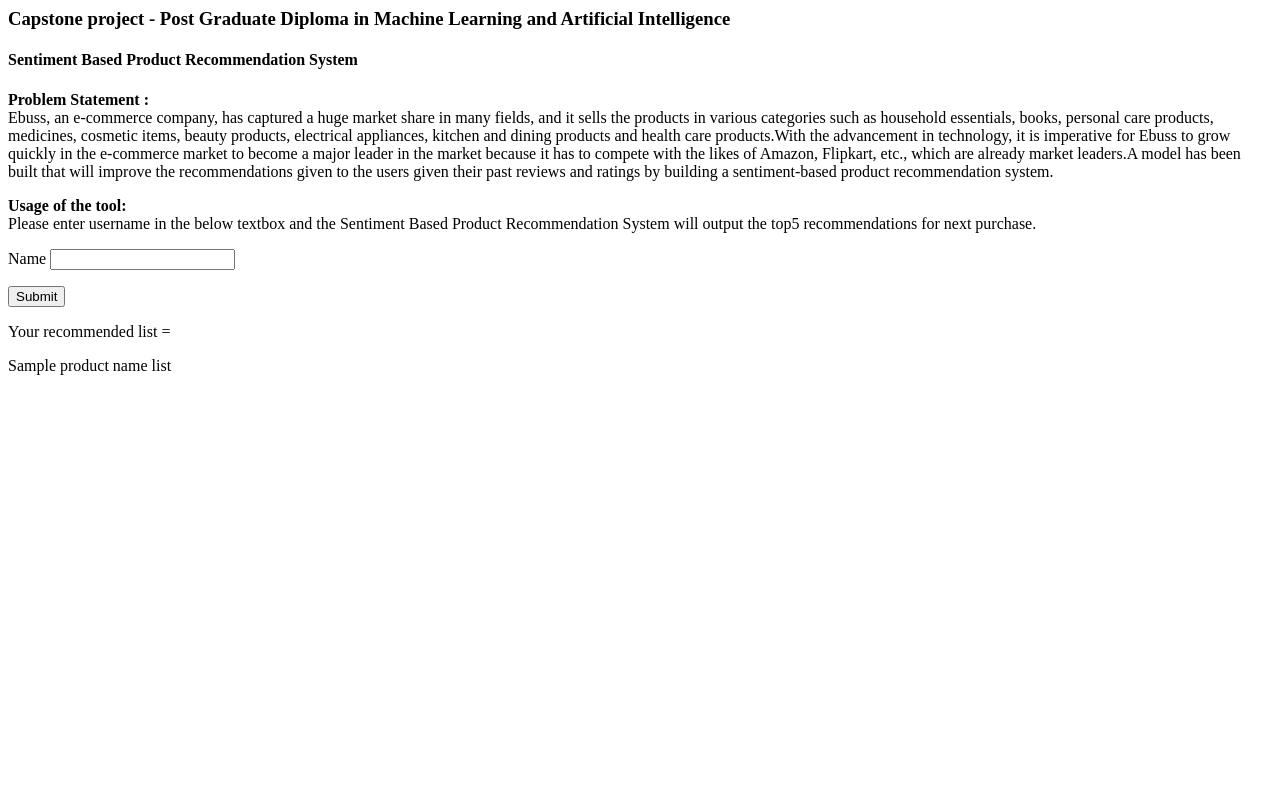
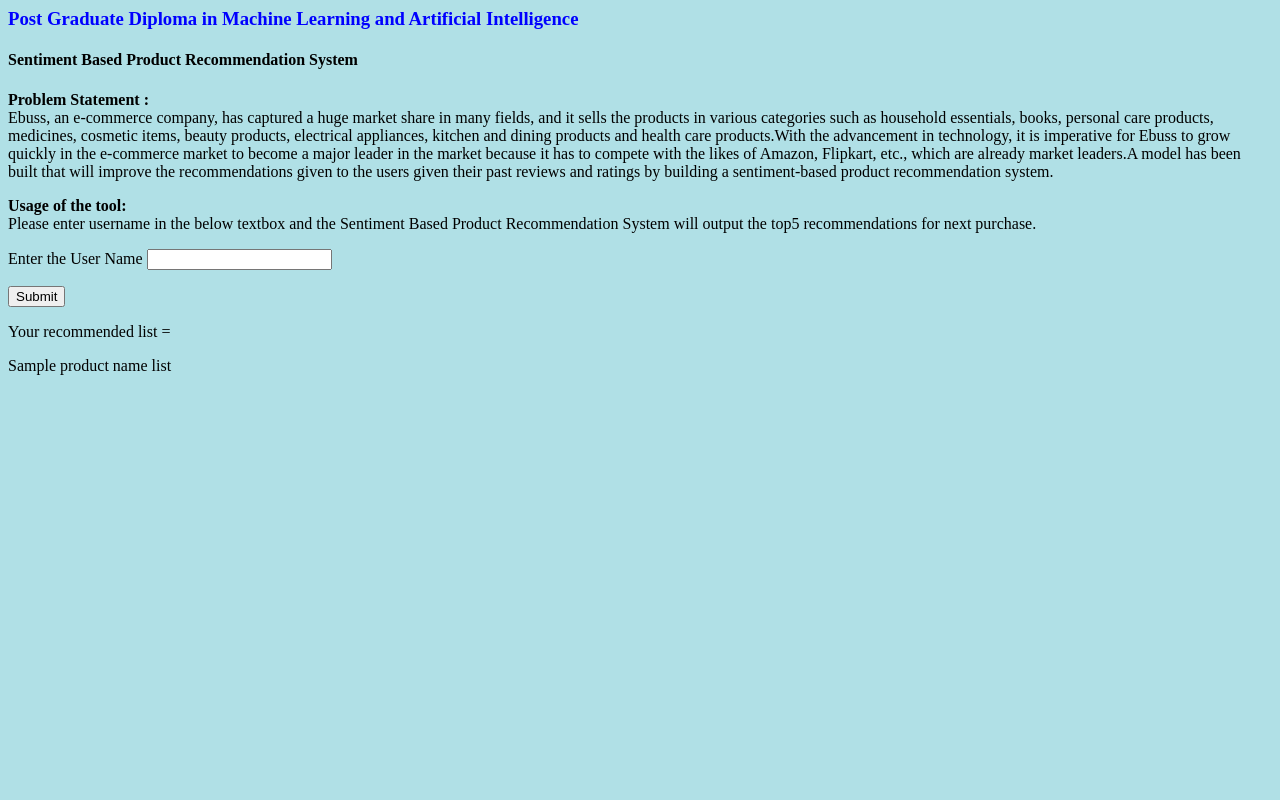
Before and after one commit to Bindugk4/Capstone_Project, a Flask app: template templates/index.html in a window 1280 px wide. Run offline with Flask 3, Linux system fonts and the light colour scheme; the template is opened without the code that fills it: most values are stand-ins (such as "Sample title", 1, 10 or a date in 2020).

Commit message:
Update index.html

```diff
--- a/templates/index.html
+++ b/templates/index.html
@@ -1,4 +1,6 @@
-<h3>Capstone project - Post Graduate Diploma in Machine Learning and Artificial Intelligence </h3>
+
+<body style="background-color:powderblue;">
+<h3 style="color:Blue;">Post Graduate Diploma in Machine Learning and Artificial Intelligence </h3>
 <h4>Sentiment Based Product Recommendation System</h4>
 <p><b>Problem Statement :</b><br>
     Ebuss, an e-commerce company, has captured a huge market share in many fields, and it sells the products in various categories such as household essentials, books, personal care products, medicines, cosmetic items, beauty products, electrical appliances, kitchen and dining products and health care products.With the advancement in technology, it is imperative for Ebuss to grow quickly in the e-commerce market to become a major leader in the market because it has to compete with the likes of Amazon, Flipkart, etc., which are already market leaders.A model has been built that will improve the recommendations given to the users given their past reviews and ratings by building a sentiment-based product recommendation system.
@@ -10,7 +12,7 @@
 
 </p>
 <form action="/" method = "POST">
-    <p>Name <input type = "text" name = "Name" /></p>
+    <p>Enter the User Name <input type = "text" name = "Name" /></p>
     <p><input type = "submit" value = "Submit" /></p>
 </form>
 
```
